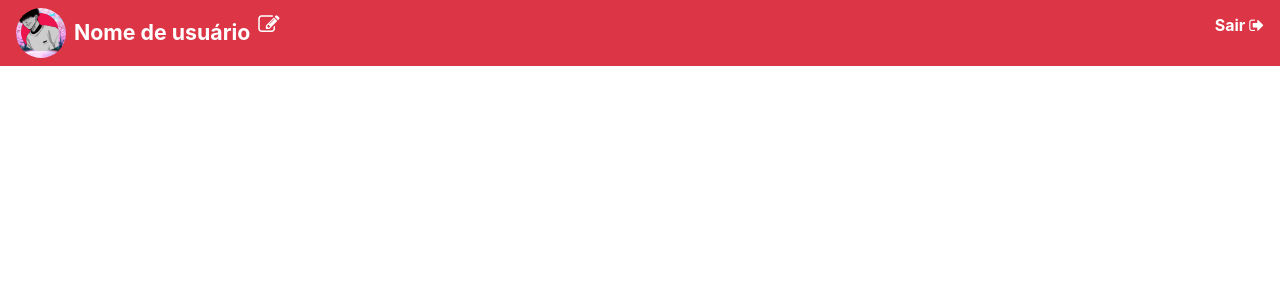
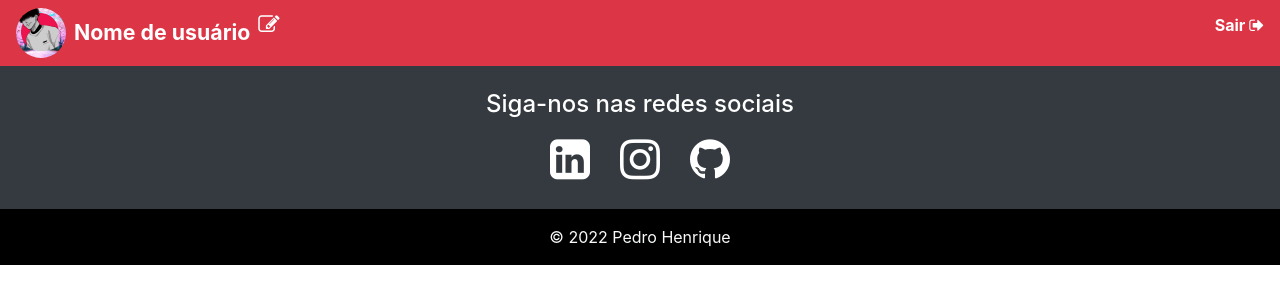
Before and after one commit to PedroHenriquedp/angularBlogPessoal, an Angular app: page / in a window 1280 px wide. Shown: the top 304 px of the page. Built offline with nearby package versions, Linux system fonts and the light colour scheme.

Commit message:
🦶 adicionando roda pé

```diff
--- a/src/app/app.component.html
+++ b/src/app/app.component.html
@@ -1 +1,3 @@
 <app-menu></app-menu>
+
+<app-rodape></app-rodape>
--- a/src/app/rodape/rodape.component.css
+++ b/src/app/rodape/rodape.component.css
@@ -0,0 +1,20 @@
+ul.social-networking{
+  liststyle: none;
+  padding: 0;
+}
+ul.social-networking li{
+  display: inline;
+  margin: 0;
+  padding: 5px;
+}
+.fa{
+  font-size: 35pt;
+  color: white;
+  padding: 10px;
+}
+.animation:hover{
+  color: #ef454a;
+}
+.color-rodape{
+  background-color: #000000 ;
+}
--- a/src/app/rodape/rodape.component.html
+++ b/src/app/rodape/rodape.component.html
@@ -1 +1,34 @@
-<p>rodape works!</p>
+<footer class="page-footer font-small bg-dark pt-4">
+<div class="container">
+  <div class="row">
+    <div class="col-md-12 d-flex justify-content-center">
+      <h4 class="text-white">Siga-nos nas redes sociais</h4>
+    </div>
+  </div>
+  <div class="row">
+    <div class="col-md-12 d-flex justify-content-center">
+      <ul class="social-networking">
+        <li>
+          <a href="https://www.linkedin.com/in/pedro-henrique-dp/" target="_blank" class="icoLinkedin">
+            <i class="fa fa-linkedin-square animation" aria-hidden="true"></i>
+          </a>
+        </li>
+        <li>
+          <a href="https://www.instagram.com/hanzo.kaguya/?hl=en/" target="_blank" class="icoInstagram">
+            <i class="fa fa-instagram animation" aria-hidden="true"></i>
+          </a>
+        </li>
+        <li>
+          <a href="https://github.com/PedroHenriquedp" target="_blank" class="icoGithub">
+            <i class="fa fa-github animation" aria-hidden="true"></i>
+          </a>
+        </li>
+      </ul>
+    </div>
+  </div>
+</div>
+
+<div class="footer-copyright color-rodape text-center py-3">
+  <span class="text-light">© 2022 Pedro Henrique</span>
+</div>
+</footer>
```
